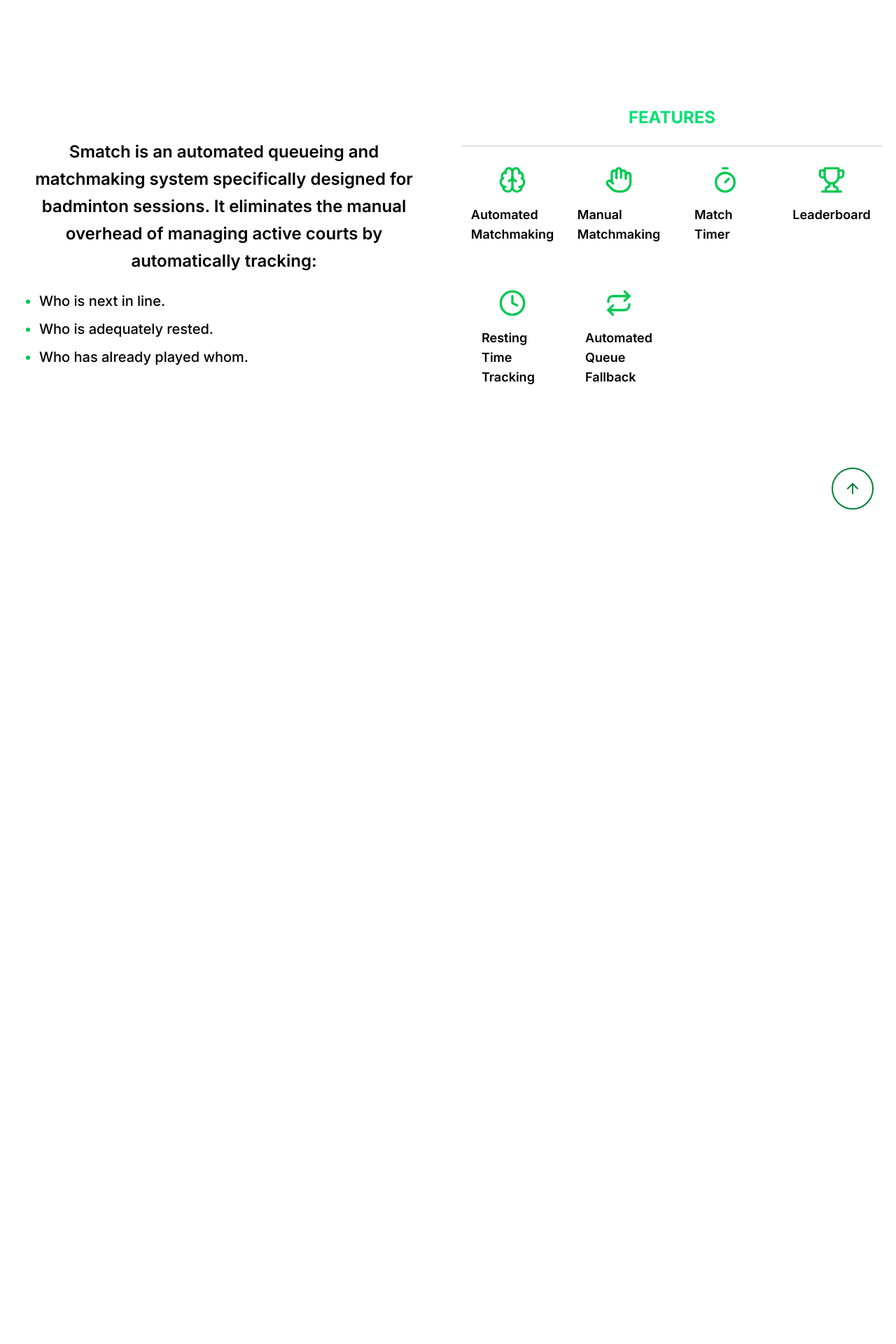
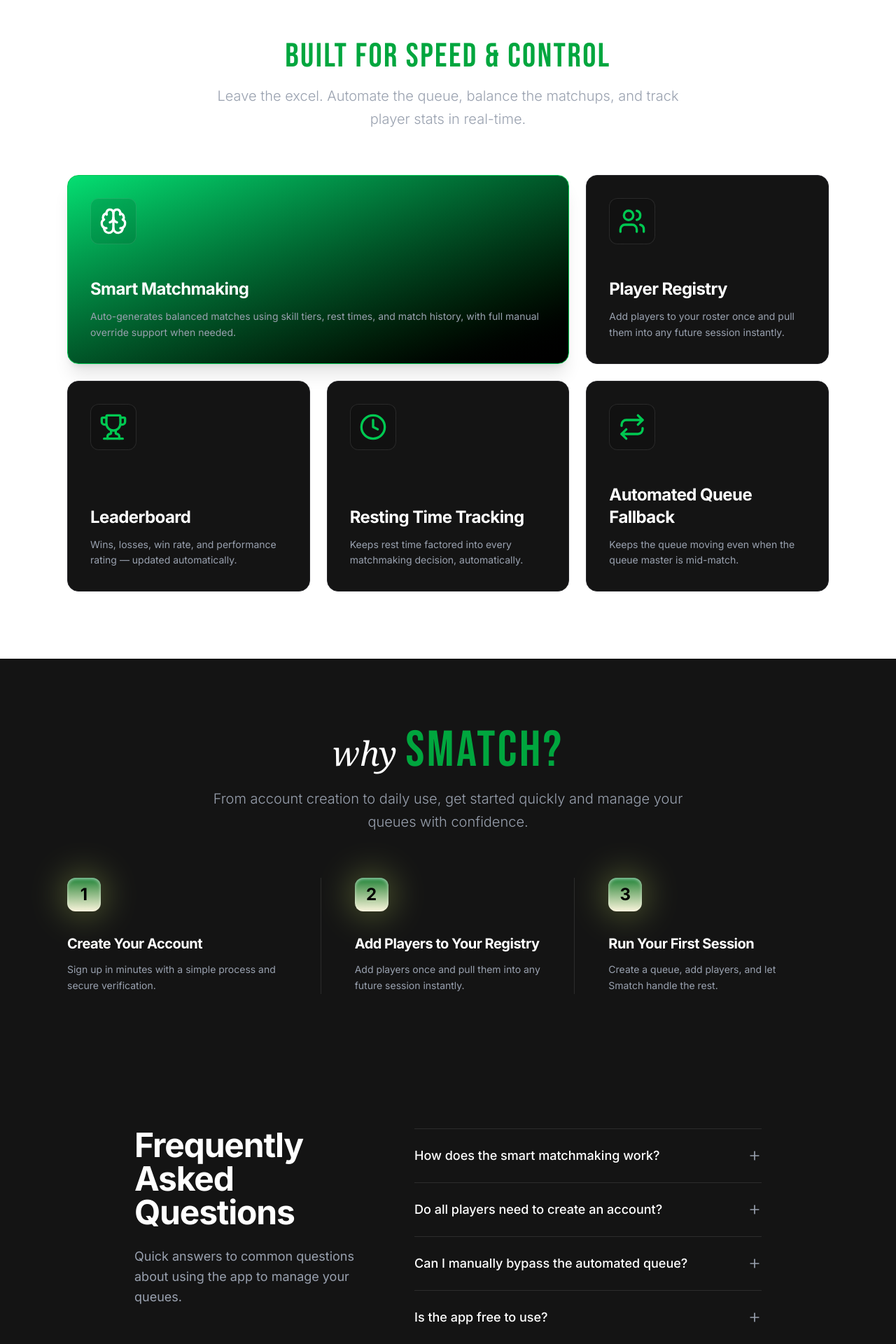
Before and after one commit to Gaeano/project-smatch, a Next.js app: page / in a window 1280 px wide. Shown: the part 840-2760 px from the top of the page at 70% size. Before the commit the page ends 1600 px from the top, so only its background shows below. Built offline with nearby package versions, Linux system fonts and the light colour scheme.

Commit message:
ui: modified features; added setup and FAQ section

```diff
--- a/app/page.tsx
+++ b/app/page.tsx
@@ -2,9 +2,9 @@
 import Link from "next/link";
 import { useState, useEffect } from "react";
 import Image from "next/image";
-import { Brain, Hand, Timer, Trophy, Clock, Repeat, ArrowUp, MoveRight } from "lucide-react";
+import { Brain, Users, Trophy, Clock, Repeat, ArrowUp, MoveRight, X, Plus, Minus } from "lucide-react";
 
-type Feature = { title: string; desc: string; icon: React.ReactNode };
+type Feature = { title: string; desc: string; icon: React.ReactNode, span?: string; highlight?: boolean; };
 
 const images = [
   { src: "landing-page1.png", position: "60% 40%" },
@@ -15,46 +15,98 @@
 
 const features: Feature[] = [
   {
-    title: "Automated Matchmaking",
-    desc: "Forms balanced matches automatically based on rest time, games played, and skill.",
-    icon: <Brain className="w-10 h-10 text-green-500" />,
+    title: "Smart Matchmaking",
+    desc: "Auto-generates balanced matches using skill tiers, rest times, and match history, with full manual override support when needed.",
+    icon: <Brain className="w-10 h-10 text-white  " />,
+    span: "col-span-1 md:col-span-2 lg:col-span-2",
+    highlight: true,
   },
   {
-    title: "Manual Matchmaking",
-    desc: "Hand-pick who plays who whenever you want to bypass the queue.",
-    icon: <Hand className="w-10 h-10 text-green-500" />,
-  },
-  {
-    title: "Match Timer",
-    desc: "Tracks how long each match has been running, per court.",
-    icon: <Timer className="w-10 h-10 text-green-500" />,
+    title: "Player Registry",
+    desc: "Add players to your roster once and pull them into any future session instantly.",
+    icon: <Users className="w-10 h-10 text-green-500" />,
+    span: "col-span-1",
   },
   {
     title: "Leaderboard",
     desc: "Wins, losses, win rate, and performance rating — updated automatically.",
     icon: <Trophy className="w-10 h-10 text-green-500" />,
+    span: "col-span-1",
   },
   {
     title: "Resting Time Tracking",
     desc: "Keeps rest time factored into every matchmaking decision, automatically.",
     icon: <Clock className="w-10 h-10 text-green-500" />,
+    span: "col-span-1",
   },
   {
     title: "Automated Queue Fallback",
     desc: "Keeps the queue moving even when the queue master is mid-match.",
     icon: <Repeat className="w-10 h-10 text-green-500" />,
+    span: "col-span-1 md:col-span-2 lg:col-span-1",
   },
 ];
 
-function FeatureItem({ icon, title, onClick }: { icon: React.ReactNode; title: string; onClick: () => void }) {
+const steps = [
+  {
+    num: "1",
+    title: "Create Your Account",
+    desc: "Sign up in minutes with a simple process and secure verification."
+  },
+  {
+    num: "2",
+    title: "Add Players to Your Registry",
+    desc: "Add players once and pull them into any future session instantly."
+  },
+  {
+    num: "3",
+    title: "Run Your First Session",
+    desc: "Create a queue, add players, and let Smatch handle the rest."
+  }
+];
+
+const faqs = [
+  {
+    question: "How does the smart matchmaking work?",
+    answer: "Smatch uses a dynamic Matchmaking Rating (MMR) algorithm to pair/match up players. It continuously evaluates win/loss ratios, performance ratings, score differentials, total games played, and more to ensure balanced and competitive matchups."
+  },
+  {
+    question: "Do all players need to create an account?",
+    answer: "No. Only the queue master needs an account. You can register guest players in your registry and pull them into any session.",
+  },
+  {
+    question: "Can I manually bypass the automated queue?",
+    answer: "Yes. The queue master has full control to manually select players and assign them to specific matchups/pairings at any time."
+  },
+  {
+    question: "Is the app free to use?",
+    answer: "Yes, Smatch is completely free. No credit card needed. Perfect for managing your queue sessions."
+  },
+];
+
+function FeatureItem({ icon, title, desc, span, highlight, onClick }: { icon: React.ReactNode; title: string; desc: string; span: string; highlight: boolean; onClick: () => void }) {
   return (
-    <button
+    <div
+      key={title}
       onClick={onClick}
-      className="flex flex-col items-center gap-4 p-4 rounded-lg hover:scale-105 transition-transform duration-300 hover:bg-white/15 text-left"
+      className={`${span || "col-span-1"} rounded-2xl p-8 flex flex-col justify-between transition-all duration-300 border ${
+        highlight
+          ? "bg-gradient-to-br from-green-400 to-black border-green-500 shadow-xl"
+          : "bg-[#141414] border-zinc-800 hover:border-zinc-700 text-white"
+      }`}
     >
-      <div className="flex-shrink-0">{icon}</div>
-      <h3 className="text-lg font-semibold text-black">{title}</h3>
-    </button>
+      <div className="mb-12 p-3 w-fit rounded-xl bg-black/10 backdrop-blur-md border border-white/10">
+        {icon}
+      </div>
+      <div>
+        <h3 className={'text-2xl font-bold mb-3 tracking-tight text-white'}>
+          {title}
+        </h3>
+        <p className={'text-sm leading-relaxed text-gray-400'}>
+          {desc}
+        </p>
+      </div>
+    </div>
   );
 }
 
@@ -87,8 +139,7 @@
         }`}
         onClick={(e) => e.stopPropagation()}
       >
-        <button
-          className="absolute top-3 right-5 text-white text-2xl font-bold" onClick={onClose} aria-label="Close"> ×</button>
+        <button className="absolute top-5 right-5 text-white text-2xl font-bold" onClick={onClose} aria-label="Close"> <X className="w-6 h-6" /> </button>
         <div className="mb-2 p-4 bg-black rounded-full border border-zinc-800">{feature.icon}</div>
         <div>
           <h3 id="feature-modal-title" className="text-2xl font-bold text-white mb-3 tracking-tight">
@@ -101,10 +152,51 @@
   );
 }
 
+function FAQItem({ question, answer, isOpen, onClick }: { question: string, answer: string, isOpen: boolean, onClick: () => void }) {
+  return (
+    <div className="border-b border-white/10">
+      <button className="w-full py-6 flex justify-between items-center text-left focus:outline-none group" onClick={onClick}>
+
+        <span className="text-lg font-medium text-white group-hover:text-green-400 transition-colors">
+          {question}
+        </span>
+
+        <div className="relative w-5 h-5 flex-shrink-0 flex items-center justify-center">
+          <Plus
+            className={`absolute w-5 h-5 text-gray-400 transition-transform duration-300 ${isOpen ? 'rotate-90 opacity-0 scale-50 text-white' : 'rotate-0 opacity-100 scale-100 text-gray-400 group-hover:text-white'}`}
+          />
+          <Minus
+            className={`absolute w-5 h-5 transition-all duration-300 ease-in-out ${
+              isOpen
+                ? 'rotate-0 opacity-100 scale-100 text-white'
+                : '-rotate-90 opacity-0 scale-50 text-gray-400'
+            }`}
+          />
+        </div>
+
+      </button>
+
+      <div
+        className={`grid transition-all duration-300 ease-in-out ${
+          isOpen ? 'grid-rows-[1fr] opacity-100' : 'grid-rows-[0fr] opacity-0'
+        }`}
+      >
+        <div className="overflow-hidden">
+          <p className="pb-6 text-gray-400 text-sm leading-relaxed pr-8">
+            {answer}
+          </p>
+        </div>
+      </div>
+    </div>
+  );
+}
+
 export default function Home() {
   const [currentIndex, setCurrentIndex] = useState(0);
   const [selectedFeature, setSelectedFeature] = useState<Feature | null>(null);
   const [isModalOpen, setIsModalOpen] = useState(false);
+  const [showScrollTop, setShowScrollTop] = useState(false);
+  const [openFaqIndex, setOpenFaqIndex] = useState<number | null>(null);
 
   const openModal = (feature: Feature) => {
     setSelectedFeature(feature);
@@ -116,17 +208,28 @@
     setTimeout(() => setSelectedFeature(null), 300); // must match duration-300 above
   };
 
+  const toggleFaq = (index: number) => {
+    setOpenFaqIndex(openFaqIndex === index ? null : index);
+  };
+
   useEffect(() => {
-    const timer = setInterval(() => {
-      setCurrentIndex((prev) => (prev === images.length - 1 ? 0 : prev + 1));
-    }, 5000);
-    return () => clearInterval(timer);
+    const handleScroll = () => {
+      if (window.scrollY > 300) {
+        setShowScrollTop(true);
+      } else {
+        setShowScrollTop(false);
+      }
+    };
+
+    window.addEventListener("scroll", handleScroll);
+    return () => window.removeEventListener("scroll", handleScroll);
   }, []);
 
-  const handleScroll = (e: React.MouseEvent<HTMLAnchorElement>) => {
+
+
+  const scrollToTop = (e: React.MouseEvent<HTMLAnchorElement>) => {
     e.preventDefault();
-    document.getElementById("features")?.scrollIntoView({ behavior: "smooth" });
-    document.getElementById("section-one")?.scrollIntoView({behavior: "smooth"});
+    window.scrollTo({ top: 0, behavior: "smooth" });
   };
 
   return (
@@ -153,7 +256,10 @@
       <nav className="absolute top-0 w-full flex justify-between items-center px-8 lg:px-24 py-10 z-50 border-b border-[#008235]/50">
         <div className="font-bebas text-3xl tracking-widest text-[#F4F4F0]">SMATCH</div>
         <div className="flex items-center gap-8 text-[11px] font-bold tracking-[0.2em] uppercase text-gray-400">
-            <a href="#features" onClick={handleScroll} className="hover:text-white transition-colors hidden sm:block">
+            <a href="#features" onClick={(e) => {
+                e.preventDefault();
+                document.getElementById("features")?.scrollIntoView({ behavior: "smooth" });
+            }} className="hover:text-white transition-colors hidden sm:block">
                 How it works
             </a>
 
@@ -189,55 +295,123 @@
 
       </section>
 
-      {/* TODO: improve style */}
-      <section id="features" className="min-h-screen w-full bg-white flex flex-col items-center text-black p-8 justify-center">
-       <div className="max-w-7xl w-full grid grid-cols-1 lg:grid-cols-2 gap-16 items-center">
-          <div>
-            <p className="text-center text-lg md:text-2xl leading-relaxed text-black font-semibold font-inter mb-6">
-                Smatch is an automated queueing and matchmaking system specifically designed for badminton sessions. It eliminates the manual overhead of managing active courts by automatically tracking:
+
+      <section id="features" className="min-h-screen w-full bg-white flex flex-col items-center justify-center p-8 lg:p-24 relative z-10 border-t border-white/10">
+       <div className="max-w-7xl w-full flex flex-col items-center">
+
+          <div className="text-center mb-16">
+            <h2 className="text-5xl font-bebas tracking-wider mb-4 text-green-600">
+                BUILT FOR SPEED & CONTROL
+            </h2>
+
+            <p className="font-inter text-gray-400 text-xl max-w-2xl leading-relaxed font-light">
+              Leave the excel. Automate the queue, balance the matchups, and track player stats in real-time.
             </p>
-
-            <ul className="text-left text-lg md:text-xl text-black font-medium space-y-3 list-disc pl-6 marker:text-green-500">
-              <li>Who is next in line.</li>
-              <li>Who is adequately rested.</li>
-              <li>Who has already played whom.</li>
-            </ul>
-
           </div>
 
-          <div className="flex flex-col items-center justify-center gap-3">
-            <h2 className="text-2xl text-green-400 uppercase font-bold">Features</h2>
-            {/* line */}
-            <div className="w-150 h-px bg-gray-500/40 rounded-full mt-3" />
-
-            <div className="grid grid-cols-1 sm:grid-cols-2 lg:grid-cols-4 gap-8 max-w-6xl w-full">
+          <div className="grid grid-cols-1 md:grid-cols-2 lg:grid-cols-3 gap-6 w-full">
             {features.map((feature) => (
               <FeatureItem
                 key={feature.title}
                 icon={feature.icon}
                 title={feature.title}
+                desc={feature.desc}
+                span={feature.span ?? "col-span-1"}
+                highlight={feature.highlight ?? false}
                 onClick={() => openModal(feature)}
               />
             ))}
 
-           </div>
+            {selectedFeature && (
+          <FeatureModal feature={selectedFeature} isOpen={isModalOpen} onClose={closeModal} />
+        )}
+          </div>
 
         </div>
 
-      </div>
-
-
-
-        {selectedFeature && (
-          <FeatureModal feature={selectedFeature} isOpen={isModalOpen} onClose={closeModal} />
-        )}
       </section>
 
-      {/* TODO: Make button dynamic by making it only appear when user is scrolling down and not positioning it statically at the bottom */}
-      <a href="#section-one" onClick={handleScroll} className=" absolute bottom-6 right-6 lg:bottom-8 lg:right-8 lg:p-4 p-3 rounded-full border-[#008235] border-2 hover:-translate-y-1 cursor-pointer hover:transition-transform hover:bg-zinc-700/40">
-        <ArrowUp className="text-[#008235] w-6 h-6" />
+      <section id="setup" className=" w-full bg-[#141414] flex flex-col items-center justify-center p-8 lg:p-24 relative z-10">
+       <div className="max-w-7xl w-full flex flex-col items-center">
+
+          <div className="text-center mb-16">
+            <div className="text-5xl mb-4 text-green-600">
+                <span className="italic font-serif font-light text-white">why </span> <span className="font-bebas text-7xl tracking-wider">SMATCH?</span>
+            </div>
+
+            <p className="font-inter text-gray-400 text-xl max-w-2xl leading-relaxed font-light">
+              From account creation to daily use, get started quickly and manage your queues with confidence.
+            </p>
+          </div>
+
+          <div className="grid grid-cols-1 md:grid-cols-3 gap-y-12">
+            {steps.map((step, index) => (
+              <div key={step.num} className={`flex flex-col pr-8 lg:pr-12 ${
+                index !== steps.length - 1 ? 'md:border-r md:border-white/10' : 'md:pl-12'
+              } ${index === 1 ? 'md:pl-12' : ''}`}
+            >
+                <div className="relative mb-8 w-fit">
+                  <div className="absolute top-1/2 left-1/2 -translate-x-1/2 -translate-y-1/2 w-16 h-16 bg-[#D9F86C] blur-[24px] opacity-30 rounded-full z-0"></div>
+
+                  <div className="relative z-10 w-12 h-12 bg-gradient-to-b from-[#008235] to-[#FBF5DD] rounded-xl flex items-center justify-center text-black font-bold text-2xl shadow-[inset_0_2px_4px_rgba(255,255,255,0.6)]">
+                    {step.num}
+                  </div>
+                </div>
+
+                <h3 className="text-xl font-bold text-white mb-3 tracking-tight">
+                  {step.title}
+                </h3>
+                <p className="text-sm text-gray-400 leading-relaxed">{step.desc}</p>
+              </div>
+            ))}
+          </div>
+
+        </div>
+
+      </section>
+
+      <section id="faq" className="w-full bg-[#141414] flex flex-row items-center justify-center p-8 lg:p-24 relative z-10">
+        <div className="max-w-7xl w-full px-8 lg:px-24 grid grid-cols-1 lg:grid-cols-12 gap-16">
+
+            <div className="lg:col-span-5 flex flex-col">
+              <h2 className="text-4xl text-white md:text-5xl font-bold mb-6 tracking-tight font-inter">
+                Frequently Asked <br /> Questions
+              </h2>
+              <p className="text-gray-400 text-lg leading-relaxed max-w-sm">
+                Quick answers to common questions about using the app to manage your queues.
+              </p>
+            </div>
+
+            <div className="lg:col-span-7 flex flex-col">
+              <div className="border-t border-white/10 w-full"></div>
+
+              {faqs.map((faq, index) => (
+                <FAQItem
+                  key={index}
+                  question={faq.question}
+                  answer={faq.answer}
+                  isOpen={openFaqIndex === index}
+                  onClick={() => toggleFaq(index)}
+                />
+              ))}
+            </div>
+
+        </div>
+      </section>
+
+      {/* FOOOOTERR NALANG */}
+
+      <a
+        href="#section-one"
+        onClick={scrollToTop}
+        className={`group fixed bottom-6 right-6 lg:bottom-8 lg:right-8 lg:p-4 p-3 rounded-full border-[#008235] border-2 cursor-pointer hover:bg-[#008235] hover:text-white z-50 transition-all duration-300 ${
+          showScrollTop
+            ? 'opacity-100 translate-y-0'
+            : 'opacity-0 translate-y-10 pointer-events-none'
+        }`}
+      >
+        <ArrowUp className="text-[#008235] w-6 h-6 group-hover:text-white transition-all duration-300" />
       </a>
-
 
     </main>
   );
```
